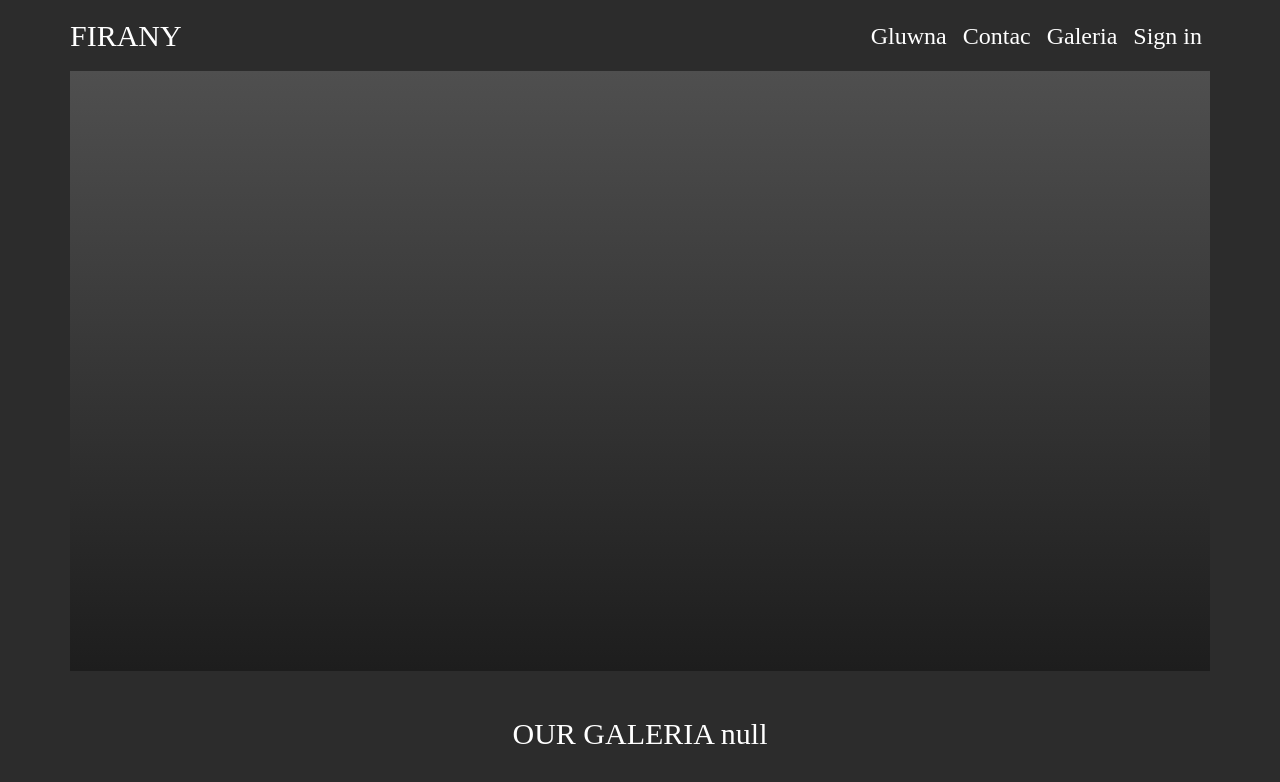
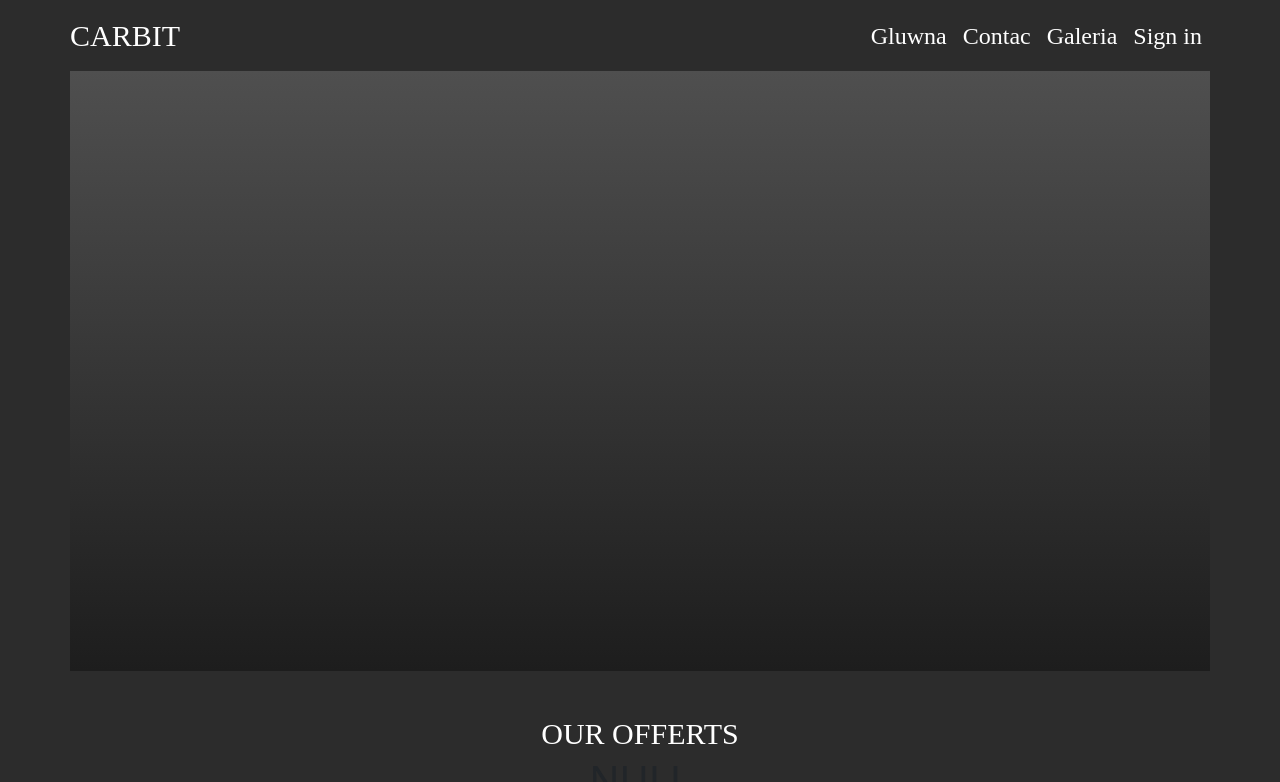
Before and after one commit to ArmanBTC/cstest, a React (Create React App) app: page / in a window 1280 px wide. Shown: the top 782 px of the page. Built offline with nearby package versions, Linux system fonts and the light colour scheme; no server answers.

Commit message:
getrequesttest commit

```diff
--- a/src/Layout/navbar/Navbar.tsx
+++ b/src/Layout/navbar/Navbar.tsx
@@ -6,7 +6,7 @@ const Navbar = () => {
     <nav className="navbar navbar-expand-lg bg-body-tertiary">
       <div className="container-fluid">
         <Link className="navbar-brand" to="#">
-          FIRANY
+          CARBIT
         </Link>
         <div className="collapse navbar-collapse" id="navbarNav">
           <ul className="navbar-nav">
--- a/src/Layout/pages/Index.tsx
+++ b/src/Layout/pages/Index.tsx
@@ -1,20 +1,13 @@
-import axios from "axios";
-import React, { useEffect, useState } from "react";
+import React, { useEffect } from "react";
+import { useAppDispatch, useAppSelector } from "../../appRedux/store";
+import { GetIndexData } from "../../appRedux/appSlises/IndexActionCreateor";
 
 const Index = () => {
-  const [test, setTest] = useState("null");
-
-  async function GetTEST() {
-    const response = await axios.get(
-      "https://armantest.azurewebsites.net/api/amd/getname"
-    );
-    const data = await response.data;
-    setTest(data);
-    console.log(data);
-  }
+  const dispatch = useAppDispatch();
+  const test = useAppSelector((state) => state.indexPageReducer.test);
 
   useEffect(() => {
-    GetTEST();
+    dispatch(GetIndexData());
   }, []);
 
   return (
@@ -23,7 +16,12 @@ const Index = () => {
 
       <div className="container text-center appMargin">
         <div className="row align-items-center">
-          <div className="col">OUR GALERIA {test}</div>
+          <div className="col">OUR OFFERTS</div>
+          {test !== null ? (
+            <h1 style={{ color: "#fff" }}>{test}</h1>
+          ) : (
+            <h1>NULL</h1>
+          )}
         </div>
       </div>
 
--- /dev/null
+++ b/src/appRedux/appSlises/IndexActionCreateor.ts
@@ -0,0 +1,9 @@
+import { createAsyncThunk } from "@reduxjs/toolkit";
+import axios from "axios";
+
+export const GetIndexData = createAsyncThunk("/GetIndexData", async () => {
+  const response = await axios.get(
+    "https://armantest.azurewebsites.net/api/amd/getname"
+  );
+  return response.data;
+});
--- /dev/null
+++ b/src/appRedux/appSlises/IndexPageSlise.ts
@@ -0,0 +1,26 @@
+import { createSlice, PayloadAction } from "@reduxjs/toolkit";
+import { GetIndexData } from "./IndexActionCreateor";
+
+interface IndexPageSliseType {
+  test: null | string;
+}
+
+const initialState: IndexPageSliseType = {
+  test: null,
+};
+
+const IndexPageSlice = createSlice({
+  name: "index/page",
+  initialState,
+  reducers: {},
+  extraReducers(builder) {
+    builder.addCase(
+      GetIndexData.fulfilled.type,
+      (state, action: PayloadAction<string>) => {
+        state.test = action.payload;
+      }
+    );
+  },
+});
+
+export const IndexPageReducer = IndexPageSlice.reducer;
--- a/src/appRedux/store.ts
+++ b/src/appRedux/store.ts
@@ -1,7 +1,10 @@
 import { configureStore, combineReducers } from "@reduxjs/toolkit";
 import { TypedUseSelectorHook, useSelector, useDispatch } from "react-redux";
+import { IndexPageReducer } from "./appSlises/IndexPageSlise";
 
-const rootReducers = combineReducers({});
+const rootReducers = combineReducers({
+  indexPageReducer: IndexPageReducer,
+});
 
 export const GetStore = () => {
   return configureStore({
```
